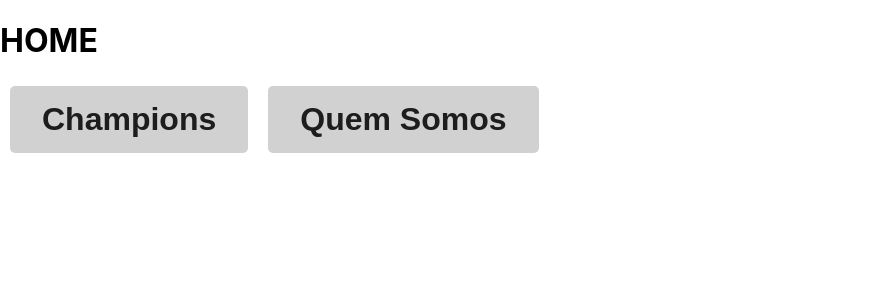
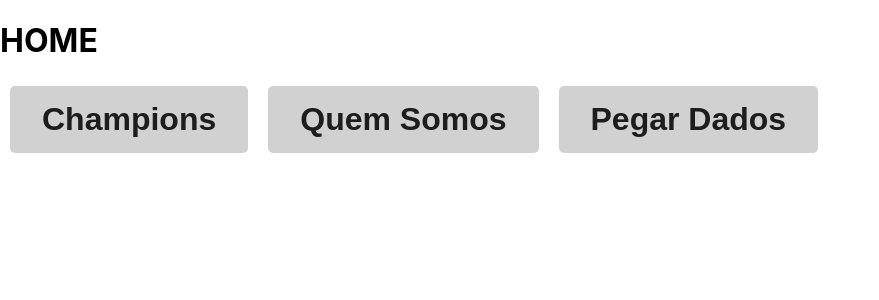
Before and after one commit to yantedesco/my-app, a React (Create React App) app: page / in a window 1280 px wide. Shown: the top 300 px of the page, without its empty margins (0-879 px from the left). Built offline with nearby package versions, Linux system fonts and the light colour scheme.

Commit message:
requisição - axios

```diff
--- a/package.json
+++ b/package.json
@@ -6,6 +6,7 @@
     "@testing-library/jest-dom": "^5.16.4",
     "@testing-library/react": "^13.3.0",
     "@testing-library/user-event": "^13.5.0",
+    "axios": "^0.27.2",
     "react": "^18.1.0",
     "react-dom": "^18.1.0",
     "react-router-dom": "^5.3.0",
--- a/src/pages/Home/index.js
+++ b/src/pages/Home/index.js
@@ -1,20 +1,28 @@
 import { useState } from "react";
 import { useHistory } from "react-router-dom";
 import { Botao } from "../../components";
+import axios from "axios";
 
 export const Home = () => {
-  const [usuario] = useState({
-    nome: "Yan",
-    idade: 25
-  });
+  const history = useHistory();
+  const [dado, setDado] = useState();
 
-  const history = useHistory();
+  const pegarDados = async () => {
+    try {
+      const resposta = await axios.get("/users/yantedesco");
+      setDado(resposta.data);
+    } catch (erro) {
+      console.log(erro.message);
+    }
+  };
 
   return (
     <>
       <h1>HOME</h1>
+      <h2>{dado?.name}</h2>
       <Botao nome="Champions" onClick={() => history.push("/champions")} />
-      <Botao nome="Quem Somos" onClick={() => history.push(`/quem-somos/${usuario.nome}`)} />
+      <Botao nome="Quem Somos" onClick={() => history.push(`/quem-somos/`)} />
+      <Botao nome="Pegar Dados" onClick={pegarDados} />
     </>
   );
 };
```
Also changed, not shown: 1 other file (tests, documents, lock files or other folders).
